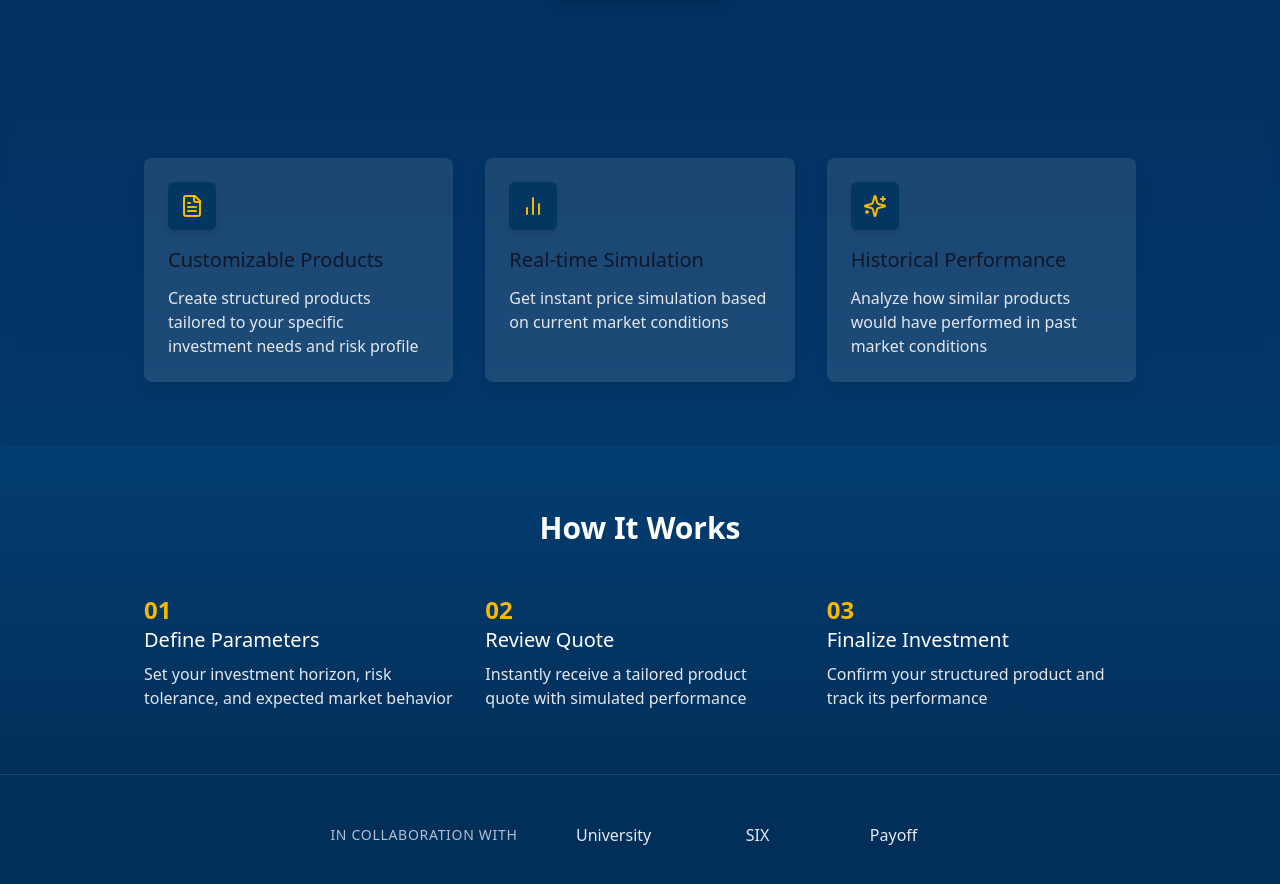
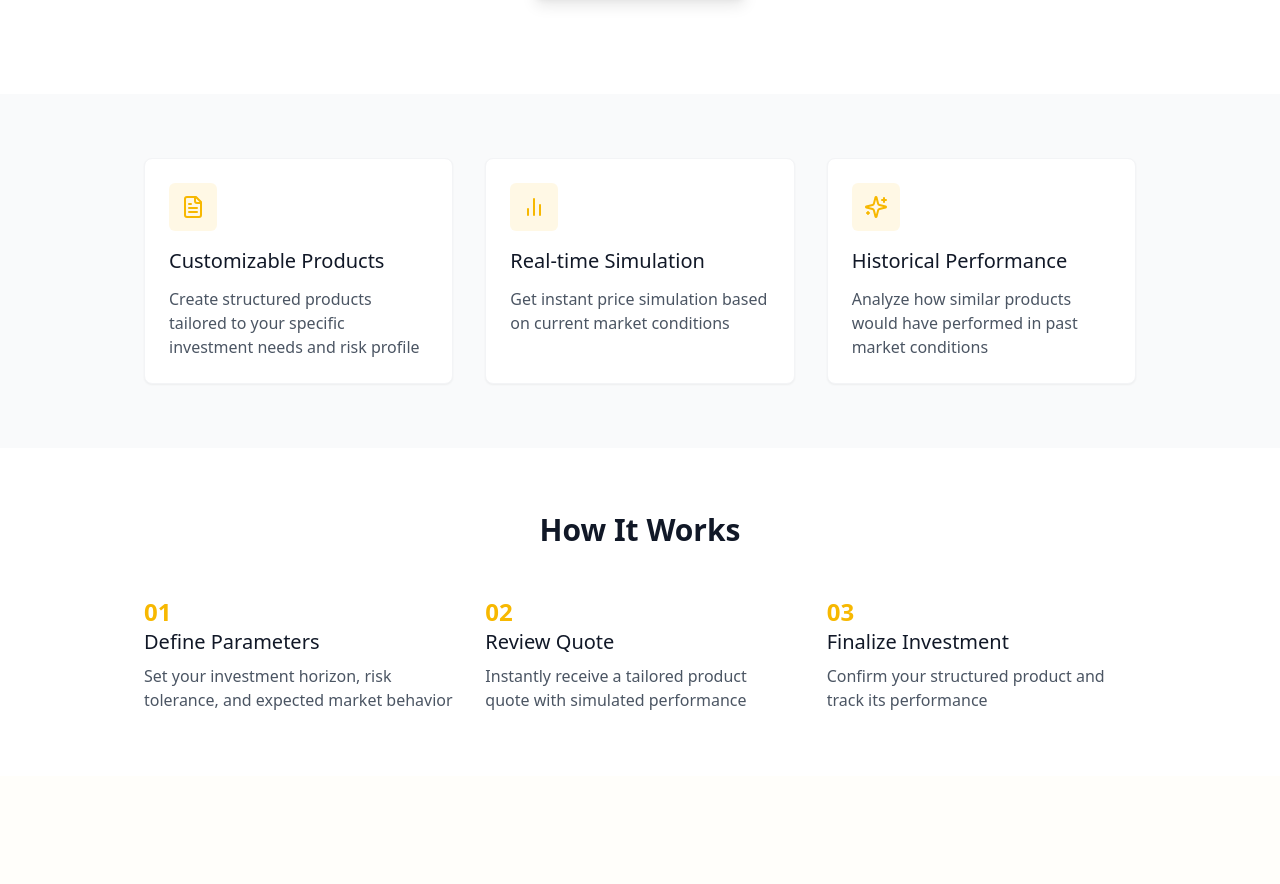
Before and after one commit to Sudarshan50/2Cents_Capital, a React (Vite) app: page /create-product in a window 1280 px wide. Shown: the part 414-1298 px from the top of the page. After the commit the page ends 1190 px from the top, so only its background shows below. Built offline with nearby package versions, Linux system fonts and the light colour scheme; sample sign-in values are in the browser's storage.

Commit message:
Refactor: Improve product page design
- Changed the background color to white and text color to black.
- Modified the design to match the yellow theme.
- Removed the "In collaboration with" section.
- Improved the overall design.

```diff
--- a/src/pages/CreateProduct.tsx
+++ b/src/pages/CreateProduct.tsx
@@ -36,15 +36,15 @@ const CreateProduct = () => {
   ];
 
   return (
-    <div className="min-h-screen bg-gray-50">
+    <div className="min-h-screen bg-white">
       <Navbar />
-      <div className="pt-16 bg-gradient-to-b from-[#022b54] via-[#033466] to-[#034275] text-white min-h-[80vh] flex flex-col">
+      <div className="pt-16 bg-white text-gray-900 min-h-[80vh] flex flex-col">
         {/* Hero section */}
         <div className="max-w-5xl mx-auto text-center px-4 py-16 md:py-24">
           <h1 className="text-4xl md:text-5xl font-bold mb-6 leading-tight">
             Design Your Perfect <span className="text-quant-yellow">Investment Product</span>
           </h1>
-          <p className="text-xl mb-10 max-w-3xl mx-auto text-gray-100">
+          <p className="text-xl mb-10 max-w-3xl mx-auto text-gray-600">
             Create customized structured products that match your investment goals,
             risk tolerance, and market outlook with our intuitive product builder.
           </p>
@@ -54,24 +54,25 @@ const CreateProduct = () => {
             className="bg-quant-yellow text-quant-navy hover:bg-quant-yellow/90 px-8 py-7 text-lg h-auto font-medium shadow-lg hover:shadow-xl transition-all"
           >
             Start Creating
+            <ChevronRight className="ml-2 h-5 w-5" />
           </Button>
         </div>
 
         {/* Features section */}
-        <div className="py-16 backdrop-blur-sm">
+        <div className="py-16 bg-gray-50">
           <div className="max-w-5xl mx-auto px-4">
             <div className="grid grid-cols-1 md:grid-cols-3 gap-8">
               {features.map((feature, index) => (
                 <Card
                   key={index}
-                  className="border-0 bg-white/10 hover:bg-white/15 transition-all duration-300 overflow-hidden shadow-lg"
+                  className="border border-gray-100 bg-white hover:shadow-lg transition-all duration-300 overflow-hidden"
                 >
                   <CardContent className="p-6 flex flex-col h-full">
-                    <div className="bg-[#033660] p-3 rounded-md w-fit mb-4 shadow-md">
+                    <div className="bg-quant-yellow/10 p-3 rounded-md w-fit mb-4">
                       {feature.icon}
                     </div>
-                    <h3 className="text-xl font-medium mb-3">{feature.title}</h3>
-                    <p className="text-gray-200">{feature.description}</p>
+                    <h3 className="text-xl font-medium mb-3 text-gray-900">{feature.title}</h3>
+                    <p className="text-gray-600">{feature.description}</p>
                   </CardContent>
                 </Card>
               ))}
@@ -79,10 +80,10 @@ const CreateProduct = () => {
           </div>
         </div>
 
-        {/* Steps section - New addition */}
-        <div className="py-16 bg-gradient-to-b from-[#034275]/50 to-[#022b54]/80">
+        {/* Steps section */}
+        <div className="py-16 bg-white">
           <div className="max-w-5xl mx-auto px-4">
-            <h2 className="text-3xl font-bold mb-12 text-center">How It Works</h2>
+            <h2 className="text-3xl font-bold mb-12 text-center text-gray-900">How It Works</h2>
             <div className="grid grid-cols-1 md:grid-cols-3 gap-8">
               {[
                 {
@@ -101,32 +102,14 @@ const CreateProduct = () => {
                   description: "Confirm your structured product and track its performance"
                 }
               ].map((step, index) => (
-                <div key={index} className="relative pl-12 md:pl-0 md:pt-8">
-                  <div className="md:absolute md:top-0 md:left-0 text-quant-yellow text-2xl font-bold mb-2">{step.number}</div>
-                  <h3 className="text-xl font-medium mb-2">{step.title}</h3>
-                  <p className="text-gray-200">{step.description}</p>
+                <div key={index} className="relative pl-12 md:pl-0 md:pt-8 group">
+                  <div className="md:absolute md:top-0 md:left-0 text-quant-yellow text-2xl font-bold mb-2 group-hover:scale-110 transition-transform">
+                    {step.number}
+                  </div>
+                  <h3 className="text-xl font-medium mb-2 text-gray-900">{step.title}</h3>
+                  <p className="text-gray-600">{step.description}</p>
                 </div>
               ))}
-            </div>
-          </div>
-        </div>
-
-        {/* Partners section - Redesigned */}
-        <div className="mt-auto py-10 bg-[#022b54]/80 backdrop-blur-sm border-t border-white/10">
-          <div className="max-w-5xl mx-auto px-4">
-            <div className="flex flex-col md:flex-row items-center justify-center gap-8">
-              <span className="text-sm uppercase tracking-wider font-medium text-white/70">In collaboration with</span>
-              <div className="flex gap-8 items-center flex-wrap justify-center">
-                <div className="h-10 w-32 rounded flex items-center justify-center text-white/90 font-medium">
-                  University
-                </div>
-                <div className="h-10 w-24 rounded flex items-center justify-center text-white/90 font-medium">
-                  SIX
-                </div>
-                <div className="h-10 w-28 rounded flex items-center justify-center text-white/90 font-medium">
-                  Payoff
-                </div>
-              </div>
             </div>
           </div>
         </div>
```
